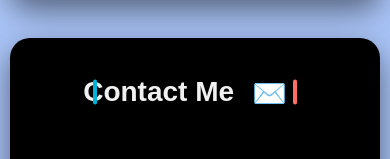
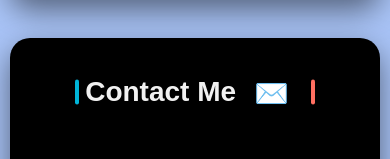
Before and after one commit to trishab004/trisha-portfolio, a plain HTML site: page index.html in a window 390 px wide. Shown: the part 6839-6998 px from the top of the page. Drawn offline with Linux system fonts and the light colour scheme; a small style sheet from the web is missing.

Commit message:
Update style.css

```diff
--- a/style.css
+++ b/style.css
@@ -387,6 +387,7 @@ section:nth-of-type(even) h2::after {
 
 /* ✨ Contact Heading Style */
 .contact-heading {
+  padding: 0 24px; /* 24px on both left and right */
   position: relative;
   display: inline-block;
   font-size: 28px;
@@ -457,6 +458,10 @@ section:nth-of-type(even) h2::after {
 
 /* Responsive Tweaks */
 @media (max-width: 768px) {
+   .contact-heading {
+    padding: 0 16px;
+  }
+
   .split-hero {
     flex-direction: column;
     text-align: center;
@@ -500,12 +505,12 @@ section h2::after {
 
 
   .contact-heading::before {
-  left: 10px !important;
+  left: -10px !important;
   width: 4px !important;
 }
 
 .contact-heading::after {
-  right: 10px !important;
+  right: -10px !important;
   width: 4px !important;
 }
 
```
